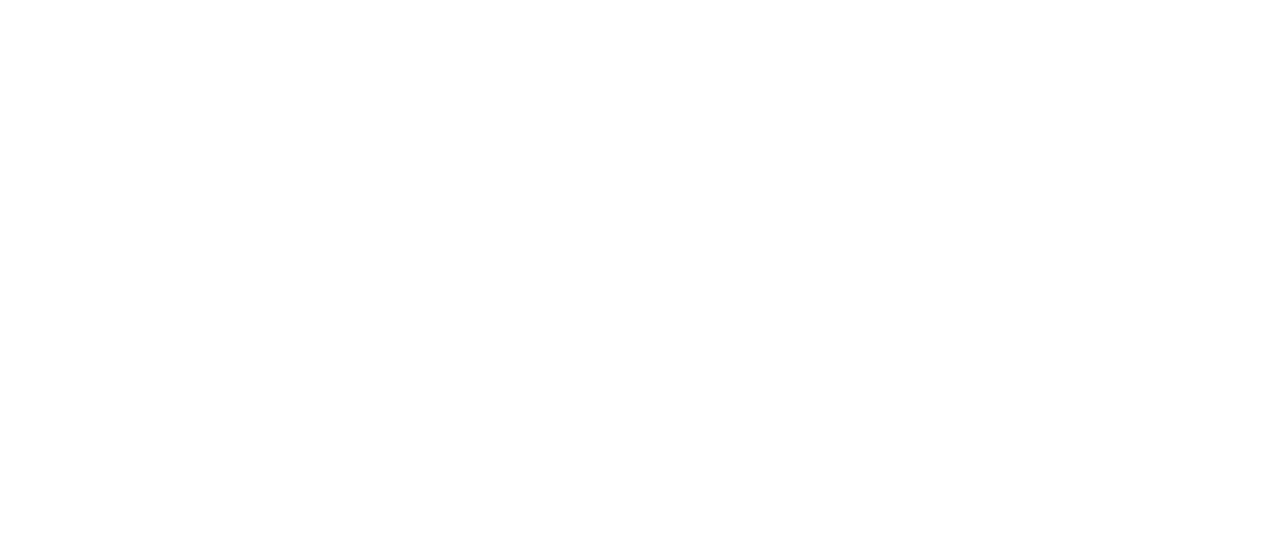
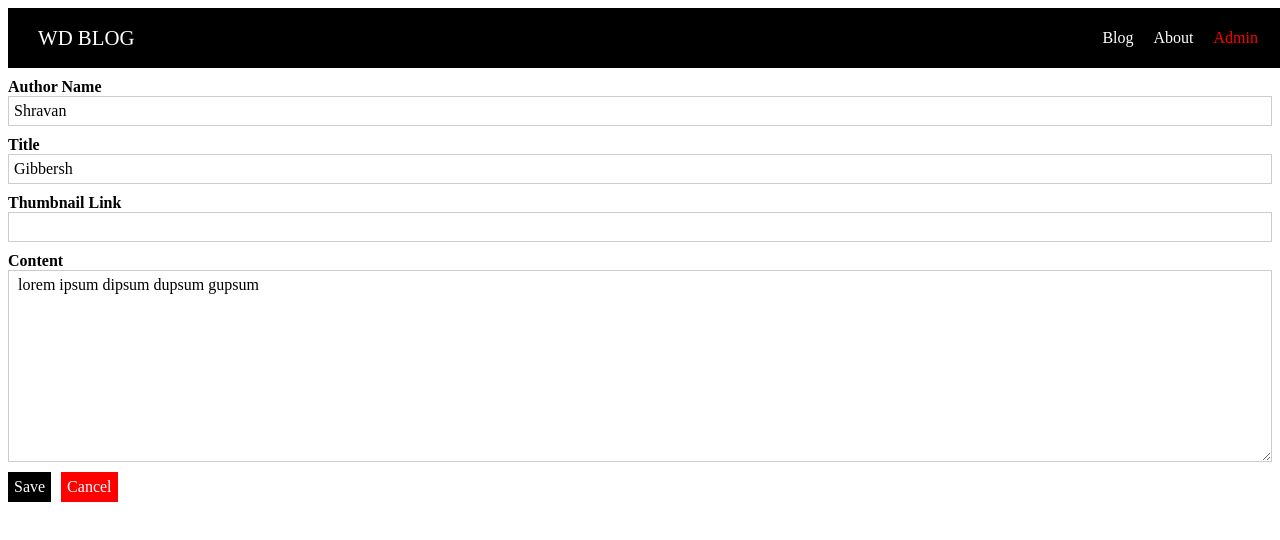
Before and after one commit to shravanramamoorthy/nuxt.js, a Nuxt app: page /admin/1 in a window 1280 px wide. Before the commit this address had no page. Shown: the top 540 px of the page. Built offline with nearby package versions, Linux system fonts and the light colour scheme.

Commit message:
added bunch of features

```diff
--- /dev/null
+++ b/components/Admin/PostForm.vue
@@ -0,0 +1,59 @@
+<template>
+    <div>
+        <form @submit.prevent = "onSave">
+            <AppControlInput v-model="editedPost.author"> Author Name </AppControlInput>
+
+            <AppControlInput v-model="editedPost.title"> Title </AppControlInput>
+
+            <AppControlInput v-model="editedPost.thumbnailLink"> Thumbnail Link </AppControlInput>
+
+            <AppControlInput
+                    control-type="textarea"
+                    v-model="editedPost.content">Content</AppControlInput>
+
+            <AppButton type="submit">Save</AppButton>
+
+            <AppButton
+                    type="button"
+                    style="margin-left: 10px"
+                    btn-style="cancel"
+                    @click="onCancel"> Cancel </AppButton>
+        </form>
+    </div>
+</template>
+
+<script>
+import AppControlInput from '@/components/UI-Components/AppControlInput'
+import AppButton from '@/components/UI-Components/AppButton'
+
+export default {
+    props: {
+        post: {
+            type: Object,
+            required: false
+        }
+    },
+    components: {
+        AppControlInput,
+        AppButton
+    },
+    data () {
+        return {
+            editedPost: this.post ? {...this.post} : {
+                author: '',
+                title: '',
+                thumbnailLink:'',
+                content: ''
+            }
+        }
+    },
+    methods: {
+        onSave: function() {
+            console.log (this.editedPost)
+        },
+        onCancel: function() {
+            this.$router.push('/admin')
+        }
+    }
+}
+</script>
--- /dev/null
+++ b/components/Posts/PostList.vue
@@ -0,0 +1,42 @@
+<template>
+  <div>
+    <section>
+      <post-preview :is-admin ="isAdmin" :id = "'1'" :title = "'Title One'" :content="'gibersarasn'" />
+      <post-preview :is-admin ="isAdmin" :id = "'2'" :title = "'Title Two'" :content="'oooooooo'"/>
+      <post-preview :is-admin ="isAdmin" :id = "'3'" :title = "'Title Three'" :content="'kkkkkkkk'"/>
+      <post-preview :is-admin ="isAdmin" :id = "'4'" :title = "'Title Four'" :content="'roooooooo'"/>
+      <post-preview :is-admin ="isAdmin" :id = "'5'" :title = "'Title Five'" :content="'hehehehehheh'"/>
+      <post-preview :is-admin ="isAdmin" :id = "'6'" :title = "'Title Six'" :content="'kakakakak'"/>
+    </section>
+  </div>
+</template>
+
+<script>
+import postPrev from '@/components/Posts/PostPreview.vue'
+export default {
+  props: {
+    isAdmin: {
+      type: Boolean,
+      default: false
+    }
+  },
+  components: {
+    'post-preview': postPrev
+  }
+
+}
+</script>
+
+<style scoped>
+h1 {
+  padding: 1rem;
+  text-align: center;
+  background-color: orange;
+}
+section {
+  display: grid;
+  grid-template-columns: 1fr 1fr 1fr;
+  justify-items: center;
+  grid-gap: 5px
+}
+</style>
--- a/components/Posts/PostPreview.vue
+++ b/components/Posts/PostPreview.vue
@@ -1,5 +1,5 @@
 <template>
-    <nuxt-link :to = "'/posts/' + id" >
+    <nuxt-link :to = "postLink" >
         <div>
             <img src="https://www.netscribes.com/wp-content/uploads/2019/06/Technology-Watch.jpg" alt="">
             <h2> {{title}} </h2>
@@ -12,10 +12,16 @@
 <script>
 export default {
     props: {
+        isAdmin: {type: Boolean, required: true},
         id: {type: String, required: true},
         title: {type: String, required: true},
         content: {type: String, required: true},
         bgImg: {type: String}
+    },
+    computed: {
+        postLink: function () {
+            return this.isAdmin ? '/admin/' + this.id : '/posts/' + this.id;
+        }
     }
 }
 
--- /dev/null
+++ b/components/UI-Components/AppButton.vue
@@ -0,0 +1,63 @@
+<template>
+  <button
+    class="button"
+    :class="btnStyle"
+    v-bind="$attrs"
+    v-on="$listeners"><slot /></button>
+</template>
+
+<script>
+export default {
+  name: 'AppButton',
+  props: {
+    btnStyle: {
+      type: String,
+      default: ''
+    }
+  }
+}
+</script>
+
+
+<style scoped>
+.button {
+  font: inherit;
+  background-color: black;
+  color: white;
+  padding: 5px;
+  cursor: pointer;
+  border: 1px solid black;
+}
+
+.button:hover,
+.button:active {
+  background-color: rgb(51, 51, 51);
+  border: 1px solid black;
+}
+
+.inverted {
+  background-color: white;
+  color: black;
+  border: 1px solid transparent;
+}
+
+.inverted:hover,
+.inverted:active {
+  color: #ccc;
+  background-color: white;
+  border: 1px solid transparent;
+}
+
+.cancel {
+  background-color: red;
+  color: white;
+  border: 1px solid transparent;
+}
+
+.cancel:hover,
+.cancel:active {
+  background-color: salmon;
+  border: 1px solid transparent;
+  color: white;
+}
+</style>
--- /dev/null
+++ b/components/UI-Components/AppControlInput.vue
@@ -0,0 +1,58 @@
+<template>
+  <div class="input-control">
+    <label><slot /></label>
+    <input
+      v-if="controlType === 'input'"
+      v-bind="$attrs"
+      :value="value"
+      @input="$emit('input', $event.target.value)">
+    <textarea
+      v-if="controlType === 'textarea'"
+      rows="10"
+      :value="value"
+      @input="$emit('input', $event.target.value)"></textarea>
+  </div>
+</template>
+
+<script>
+export default {
+  name: 'AppInputControl',
+  props: {
+    controlType: {
+      type: String,
+      default: 'input'
+    },
+    value: {
+      type: String,
+      default: ''
+    }
+  }
+}
+</script>
+
+<style scoped>
+.input-control {
+  margin: 10px 0;
+}
+
+.input-control label {
+  display: block;
+  font-weight: bold;
+}
+
+.input-control input,
+.input-control textarea {
+  display: block;
+  width: 100%;
+  box-sizing: border-box;
+  font: inherit;
+  border: 1px solid #ccc;
+  padding: 5px;
+}
+
+.input-control input:focus,
+.input-control textarea:focus {
+  background-color: #eee;
+  outline: none;
+}
+</style>
--- /dev/null
+++ b/layouts/default.vue
@@ -0,0 +1,28 @@
+<template>
+    <div>
+        <TheHeader @sidenavToggle = "displaySideNav = !displaySideNav"/>
+        <TheSidenav :show = "displaySideNav" @close = "displaySideNav = false"/>
+        <nuxt/>
+    </div>
+</template>
+
+<script>
+import TheHeader from "@/components/Navigation/TheHeader"
+import TheSidenav from "@/components/Navigation/TheSidenav"
+
+export default {
+    components: {
+        TheHeader,
+        TheSidenav
+    },
+    data () {
+        return {
+            displaySideNav: false
+        }
+    }
+}
+</script>
+
+<style scoped>
+
+</style>
--- /dev/null
+++ b/pages/admin/_postID/index.vue
@@ -0,0 +1,25 @@
+<template>
+    <div>
+        <post-form :post = "loadedPost"/>
+    </div>
+</template>
+
+<script>
+import PostForm from '@/components/Admin/PostForm.vue'
+
+export default {
+    components: {
+        PostForm
+    },
+    data () {
+        return {
+            loadedPost: {
+                author: 'Shravan',
+                title: 'Gibbersh',
+                content: ' lorem ipsum dipsum dupsum gupsum ',
+            }
+        }
+
+    }
+}
+</script>
--- /dev/null
+++ b/pages/admin/auth/index.vue
@@ -0,0 +1,51 @@
+<template>
+  <div class="admin-auth-page">
+    <div class="auth-container">
+      <form>
+        <AppControlInput type="email">E-Mail Address</AppControlInput>
+        <AppControlInput type="password">Password</AppControlInput>
+        <AppButton type="submit">{{ isLogin ? 'Login' : 'Sign Up' }}</AppButton>
+        <AppButton
+          type="button"
+          btn-style="inverted"
+          style="margin-left: 10px"
+          @click="isLogin = !isLogin">Switch to {{ isLogin ? 'Signup' : 'Login' }}</AppButton>
+      </form>
+    </div>
+  </div>
+</template>
+
+<script>
+import AppControlInput from '@/components/UI-Components/AppControlInput'
+import AppButton from '@/components/UI-Components/AppButton'
+
+export default {
+  name: 'AdminAuthPage',
+  layout: 'admin',
+  components: {
+    AppControlInput,
+    AppButton
+  },
+  data() {
+    return {
+      isLogin: true
+    }
+  }
+}
+</script>
+
+<style scoped>
+.admin-auth-page {
+  padding: 20px;
+}
+
+.auth-container {
+  border: 1px solid #ccc;
+  border-radius: 5px;
+  box-shadow: 0 2px 2px #ccc;
+  width: 300px;
+  margin: auto;
+  padding: 10px;
+  box-sizing: border-box;
+}
+</style>
--- a/pages/admin/index.vue
+++ b/pages/admin/index.vue
@@ -0,0 +1,33 @@
+<template>
+    <div>
+        <AppButton @click = "$router.push('/admin/new-post')">Create New Post</AppButton>
+        <hr>
+        <h1>List of Existing Posts</h1>
+        <post-list isAdmin = "true" />
+    </div>
+
+</template>
+
+
+<script>
+import PostList from '@/components/Posts/PostList.vue'
+import AppButton from '@/components/UI-Components/AppButton'
+export default {
+  components: {
+    PostList,
+    AppButton
+  }
+
+}
+</script>
+
+<style scoped>
+div {
+    margin-top: 1rem;
+    text-align: center;
+}
+hr {
+    width: 50%;
+    margin: 1rem auto;
+}
+</style>
--- /dev/null
+++ b/pages/admin/new-post/index.vue
@@ -0,0 +1,15 @@
+<template>
+    <div>
+        <post-form />
+    </div>
+</template>
+
+<script>
+import PostForm from '@/components/Admin/PostForm.vue'
+
+export default {
+    components: {
+        PostForm
+    },
+}
+</script>
--- a/pages/index.vue
+++ b/pages/index.vue
@@ -1,23 +1,15 @@
 <template>
   <div>
     <h1>Welcome to my Blog Post!</h1>
-    <section>
-      <post-preview :id = "'1'" :title = "'Title One'" :content="'gibersarasn'" />
-      <post-preview :id = "'2'" :title = "'Title Two'" :content="'oooooooo'"/>
-      <post-preview :id = "'3'" :title = "'Title Three'" :content="'kkkkkkkk'"/>
-      <post-preview :id = "'4'" :title = "'Title Four'" :content="'roooooooo'"/>
-      <post-preview :id = "'5'" :title = "'Title Five'" :content="'hehehehehheh'"/>
-      <post-preview :id = "'6'" :title = "'Title Six'" :content="'kakakakak'"/>
-
-    </section>
+    <PostList />
   </div>
 </template>
 
 <script>
-import postPrev from '../components/Posts/PostPreview.vue'
+import PostList from '@/components/Posts/PostList.vue'
 export default {
   components: {
-    'post-preview': postPrev
+    PostList
   }
 
 }
@@ -29,10 +21,5 @@ h1 {
   text-align: center;
   background-color: orange;
 }
-section {
-  display: grid;
-  grid-template-columns: 1fr 1fr 1fr;
-  justify-items: center;
-  grid-gap: 5px
-}
+
 </style>
--- a/pages/posts/index.vue
+++ b/pages/posts/index.vue
@@ -0,0 +1,25 @@
+<template>
+  <div>
+    <h1>Here is the list of all posts!</h1>
+    <PostList />
+  </div>
+</template>
+
+<script>
+import PostList from '@/components/Posts/PostList.vue'
+export default {
+  components: {
+    PostList
+  }
+}
+</script>
+
+
+<style scoped>
+h1 {
+  padding: 1rem;
+  text-align: center;
+  background-color: orange;
+}
+
+</style>
```
